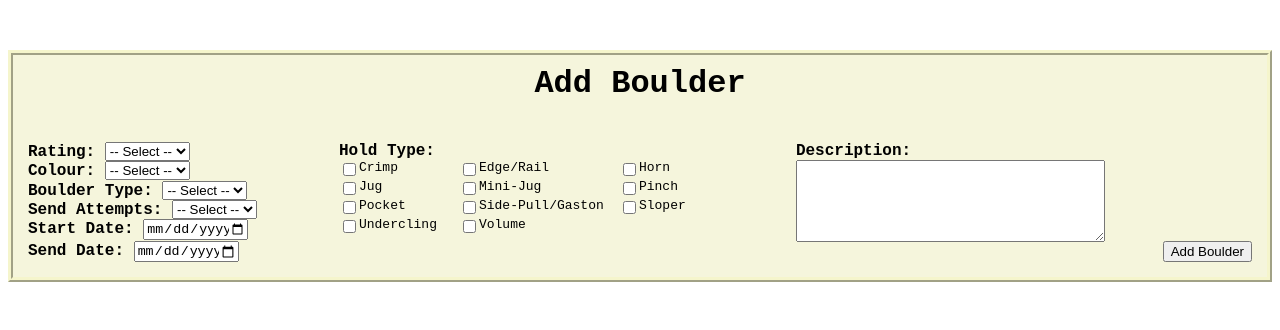
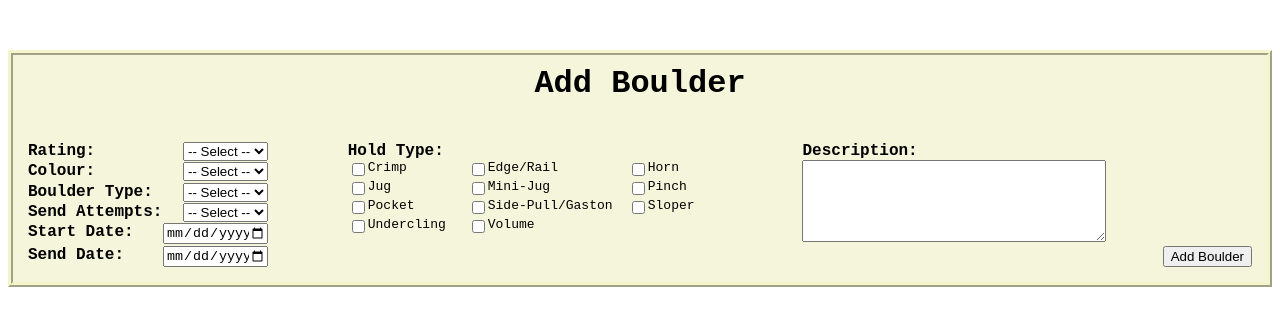
Before and after one commit to jamiema1/boulder-tracker-v2, a React (Create React App) app in the folder client/: page / in a window 1280 px wide. Shown: the top 330 px of the page. Built offline with nearby package versions, Linux system fonts and the light colour scheme; no server answers.

Commit message:
Aligned the dropDownOptions

```diff
--- a/client/src/components/addBoulder/AddBoulder.css
+++ b/client/src/components/addBoulder/AddBoulder.css
@@ -13,15 +13,23 @@
     padding: 15px
 }
 
+.dropDownOptionsWrapper {
+    flex-grow: 1;
+    display: flex;
+}
+
 .dropDownOptions {
     display: flex;
     flex-flow: column nowrap;
-    height: 120px;
-    min-width: 225px;
-    justify-content: space-around;
-    flex-grow: 1;
+    height: 125px;
+    width: 240px;
+    justify-content: space-between;
 }
 
+.dropDownOptions > * {
+    display: flex;
+    justify-content: space-between;
+}
 
 #startDate > input, #sendDate > input {
     width: 100px;
@@ -57,7 +65,7 @@
 }
 
 .addBoulderButton {
-    min-height: 120px;
+    height: 125px;
     display: flex;
     flex-direction: column;
     justify-content: flex-end;
--- a/client/src/components/addBoulder/AddBoulder.js
+++ b/client/src/components/addBoulder/AddBoulder.js
@@ -15,6 +15,7 @@ function AddBoulder (props, ref) {
     <div className='addBoulder'>
       <div className='componentTitle'>Add Boulder</div>
       <form id="addBoulderForm">
+        <div className="dropDownOptionsWrapper">
           <div className="dropDownOptions">
             <Rating ref={ ref }/>
             <Colour ref={ ref }/>
@@ -22,6 +23,8 @@ function AddBoulder (props, ref) {
             <SendAttempts ref={ ref }/>
             <StartDate ref={ ref }/>
             <SendDate ref={ ref }/>
+          </div>
+          <div></div>
         </div>
         <HoldType ref={ ref }/>
         <Description ref={ ref }/>
--- a/client/src/components/addBoulder/components/Rating.js
+++ b/client/src/components/addBoulder/components/Rating.js
@@ -1,9 +1,9 @@
-import React, { forwardRef } from 'react'
+import React, {forwardRef} from 'react'
 
 export default forwardRef(
   function Rating(props, ref){
     return (
-      <span>
+      <div>
         <label className='title'>Rating: </label>
         <select id="rating" ref={ref.current.ratingRef}>
           <option value="null">-- Select --</option>
@@ -15,6 +15,6 @@ export default forwardRef(
           <option value="6 hex">6 Hex</option>
           <option value="unrated">Unrated</option>
         </select>
-      </span>
+      </div>
     )
   })
```
Lines whose indentation alone changed are shown as unchanged.
